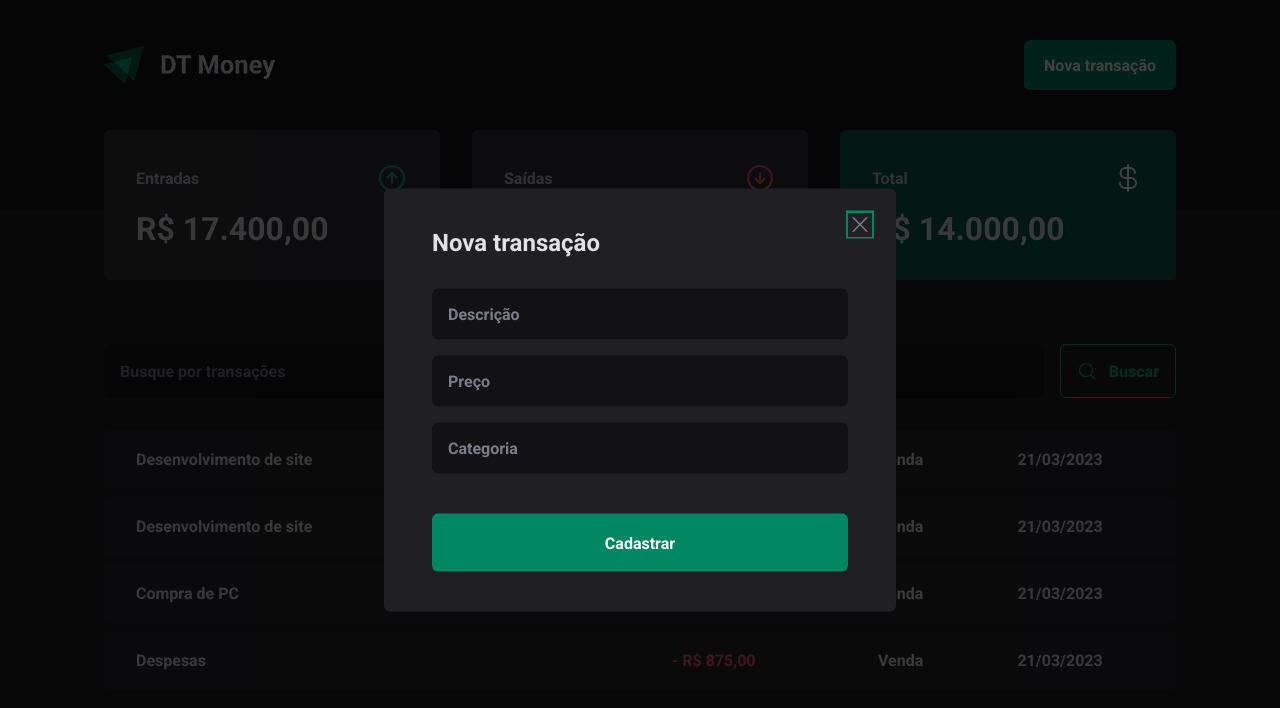
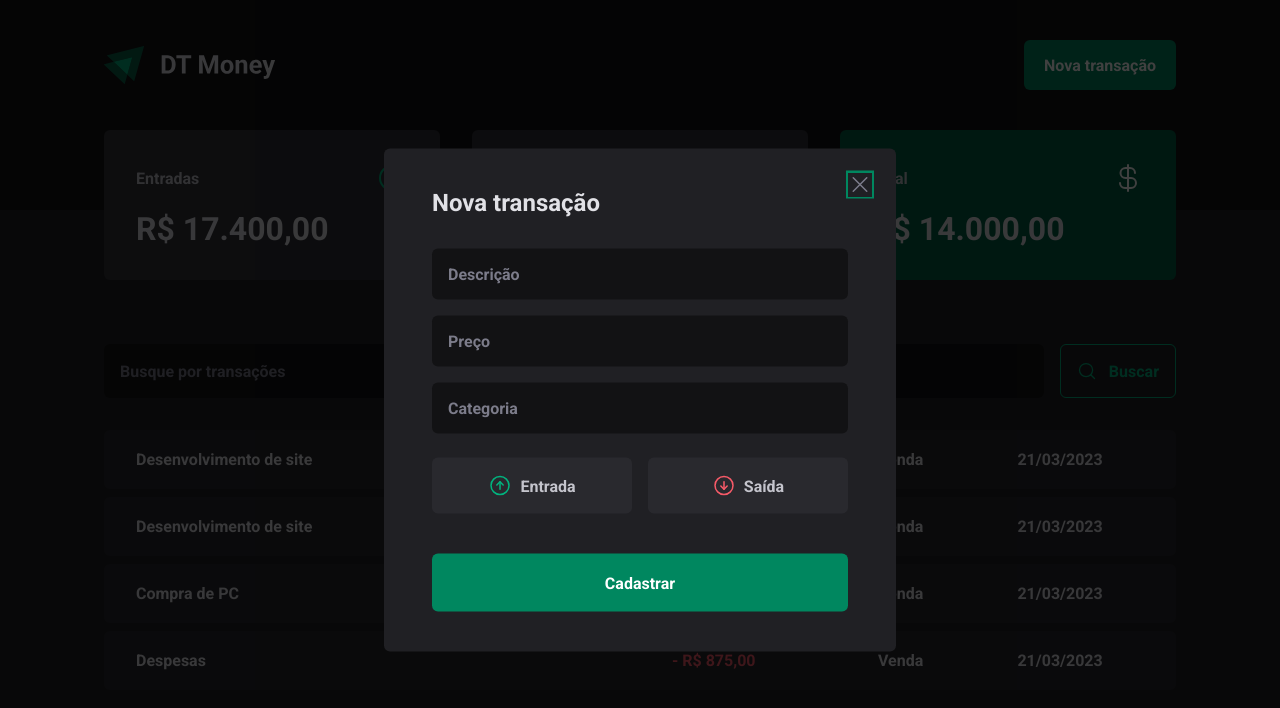
Before and after one commit to JeanB762/03-dt-money_-new-version-, a React (Vite) app: page / in a window 1280 px wide. Both pictures are taken after a click on the button "Nova transação". Shown: the top 708 px of the page. Built offline with nearby package versions, Linux system fonts and the light colour scheme.

Commit message:
feature(Modal Component): Adding Buttons to select the transaction type

```diff
--- a/package.json
+++ b/package.json
@@ -10,6 +10,7 @@
   },
   "dependencies": {
     "@radix-ui/react-dialog": "^1.0.3",
+    "@radix-ui/react-radio-group": "^1.1.2",
     "@types/styled-components": "^5.1.26",
     "phosphor-react": "^1.4.1",
     "react": "^18.2.0",
--- a/src/components/NewTransactionModal/index.tsx
+++ b/src/components/NewTransactionModal/index.tsx
@@ -1,6 +1,17 @@
 import * as Dialog from '@radix-ui/react-dialog';
-import { X } from 'phosphor-react';
-import { CloseButton, Content, Overlay } from './styles';
+import {
+  ArrowCircleDown,
+  ArrowCircleUp,
+  ArrowCircleUpRight,
+  X,
+} from 'phosphor-react';
+import {
+  CloseButton,
+  Content,
+  Overlay,
+  TransactionType,
+  TransactionTypeButton,
+} from './styles';
 
 export function NewTransactionModal() {
   return (
@@ -16,7 +27,16 @@
           <input type='text' placeholder='Descrição' required />
           <input type='number' placeholder='Preço' required />
           <input type='text' placeholder='Categoria' required />
-
+          <TransactionType>
+            <TransactionTypeButton value='income' variant='income'>
+              <ArrowCircleUp size={24} />
+              Entrada
+            </TransactionTypeButton>
+            <TransactionTypeButton value='outcome' variant='outcome'>
+              <ArrowCircleDown size={24} />
+              Saída
+            </TransactionTypeButton>
+          </TransactionType>
           <button type='submit'>Cadastrar</button>
         </form>
       </Content>
--- a/src/components/NewTransactionModal/styles.ts
+++ b/src/components/NewTransactionModal/styles.ts
@@ -1,5 +1,6 @@
 import styled from 'styled-components';
 import * as Dialog from '@radix-ui/react-dialog';
+import * as RadioGroup from '@radix-ui/react-radio-group';
 
 export const Overlay = styled(Dialog.Overlay)`
   position: fixed;
@@ -67,3 +68,53 @@
   cursor: pointer;
   color: ${({ theme }) => theme['gray-500']};
 `;
+
+export const TransactionType = styled(RadioGroup.Root)`
+  display: grid;
+  grid-template-columns: repeat(2, 1fr);
+  gap: 1rem;
+  margin-top: 0.5rem;
+`;
+
+interface TransactionTypeButtonProps {
+  variant: 'income' | 'outcome';
+}
+
+export const TransactionTypeButton = styled(
+  RadioGroup.Item
+)<TransactionTypeButtonProps>`
+  background: ${({ theme }) => theme['gray-700']};
+  padding: 1rem;
+  display: flex;
+  align-items: center;
+  justify-content: center;
+  gap: 0.5rem;
+  border-radius: 6px;
+  cursor: pointer;
+  border: 0;
+  color: ${({ theme }) => theme['gray-300']};
+
+  svg {
+    color: ${(props) =>
+      props.variant === 'income'
+        ? props.theme['green-300']
+        : props.theme['red-300']};
+  }
+
+  &[data-state='unchecked']:hover {
+    transition: background-color 0.2s;
+    background: ${({ theme }) => theme['gray-600']};
+  }
+
+  &[data-state='checked'] {
+    color: ${({ theme }) => theme.white};
+    background: ${(props) =>
+      props.variant === 'income'
+        ? props.theme['green-500']
+        : props.theme['red-500']};
+
+    svg {
+      color: ${({ theme }) => theme.white};
+    }
+  }
+`;
```
Also changed, not shown: 1 other file (tests, documents, lock files or other folders).
